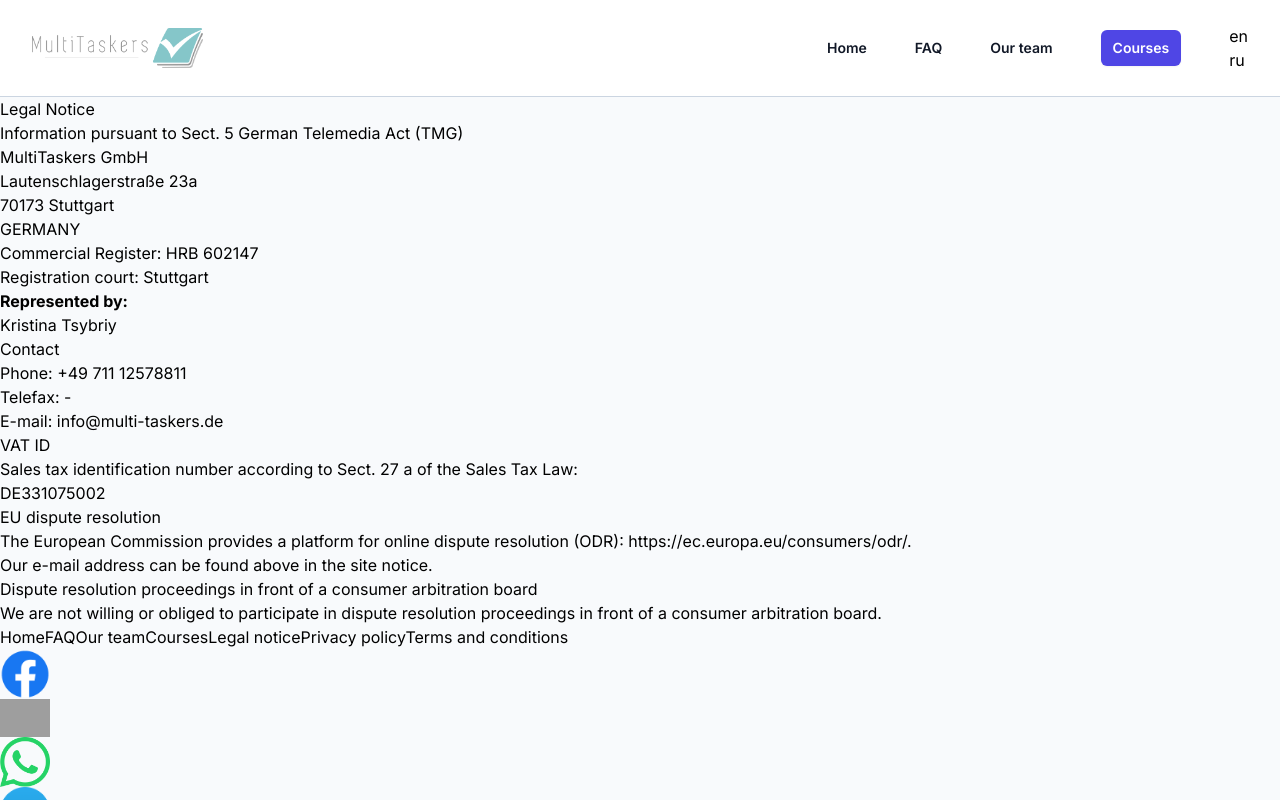
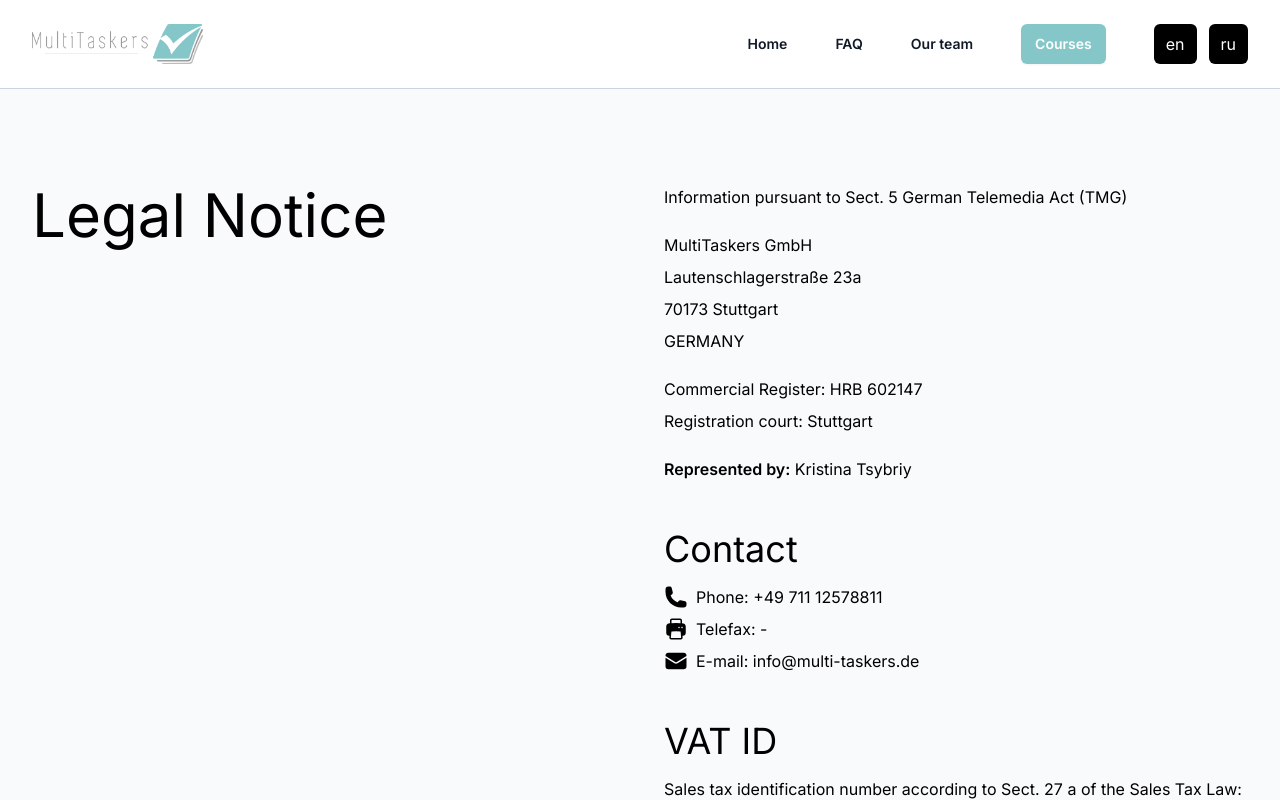
Before and after one commit to MultiTaskersGmbH/multitaskers, a Next.js app: page /en/legal-notice in a window 1280 px wide. Shown: the top 800 px of the page. Built offline with nearby package versions, Linux system fonts and the light colour scheme; grey boxes are pictures that could not be loaded.

Commit message:
add style to legal notice page

```diff
--- a/src/app/[lang]/legal-notice/page.tsx
+++ b/src/app/[lang]/legal-notice/page.tsx
@@ -1,4 +1,10 @@
 import type { Metadata } from "next";
+
+import {
+  PhoneIcon,
+  PrinterIcon,
+  EnvelopeIcon,
+} from "@heroicons/react/24/solid";
 
 export const metadata: Metadata = {
   title: "Legal Notice",
@@ -6,50 +12,59 @@ export const metadata: Metadata = {
 
 export default function Page() {
   return (
-    <>
-      <section>
-        <h1>Legal Notice</h1>
-        <h2>Information pursuant to Sect. 5 German Telemedia Act (TMG)</h2>
-        <p>
-          MultiTaskers GmbH
-          <br />
-          Lautenschlagerstraße 23a
-          <br />
-          70173 Stuttgart
-          <br />
-          GERMANY
-        </p>
+    <section className="mx-auto max-w-7xl px-4 py-24 sm:px-6 lg:px-8">
+      <div className="grid gap-8 md:grid-cols-2 lg:gap-12">
+        <h1 className="mb-6 text-5xl lg:text-6xl">Legal Notice</h1>
+        <div>
+          <div className="pb-12">
+            <h2 className="mb-6">
+              Information pursuant to Sect. 5 German Telemedia Act (TMG)
+            </h2>
+            <ol className="mb-6 grid gap-y-2">
+              <li>MultiTaskers GmbH</li>
+              <li>Lautenschlagerstraße 23a</li>
+              <li>70173 Stuttgart</li>
+              <li className="uppercase">Germany</li>
+            </ol>
+
+            <ol className="mb-6 grid gap-y-2">
+              <li>Commercial Register: HRB 602147</li>
+              <li>Registration court: Stuttgart</li>
+            </ol>
 
             <p>
-          Commercial Register: HRB 602147
-          <br />
-          Registration court: Stuttgart
+              <span className="font-semibold">Represented by:</span> Kristina
+              Tsybriy
             </p>
+          </div>
 
+          <div className="pb-12">
+            <h2 className="mb-4 text-3xl lg:text-4xl">Contact</h2>
+            <ol className="grid gap-y-2">
+              <li className="flex gap-2">
+                <PhoneIcon className="h-6 w-6" /> Phone: +49 711 12578811
+              </li>
+              <li className="flex gap-2">
+                <PrinterIcon className="h-6 w-6" />
+                Telefax: -
+              </li>
+              <li className="flex gap-2">
+                <EnvelopeIcon className="h-6 w-6" />
+                E-mail: info@multi-taskers.de
+              </li>
+            </ol>
+          </div>
+
+          <div className="pb-12">
+            <h2 className="mb-4 text-3xl lg:text-4xl">VAT ID</h2>
             <p>
-          <strong>Represented by:</strong>
-          <br />
-          Kristina Tsybriy
+              Sales tax identification number according to Sect. 27 a of the
+              Sales Tax Law: DE331075002
             </p>
+          </div>
 
-        <h2>Contact</h2>
-        <p>
-          Phone: +49 711 12578811
-          <br />
-          Telefax: -
-          <br />
-          E-mail: info@multi-taskers.de
-        </p>
-
-        <h2>VAT ID</h2>
-        <p>
-          Sales tax identification number according to Sect. 27 a of the Sales
-          Tax Law:
-          <br />
-          DE331075002
-        </p>
-
-        <h2>EU dispute resolution</h2>
+          <div className="pb-12">
+            <h2 className="mb-4 text-3xl lg:text-4xl">EU dispute resolution</h2>
             <p>
               The European Commission provides a platform for online dispute
               resolution (ODR):{" "}
@@ -62,8 +77,9 @@ export default function Page() {
               </a>
               .<br /> Our e-mail address can be found above in the site notice.
             </p>
+          </div>
 
-        <h2>
+          <h2 className="mb-4 text-3xl lg:text-4xl">
             Dispute resolution proceedings in front of a consumer arbitration
             board
           </h2>
@@ -71,7 +87,8 @@ export default function Page() {
             We are not willing or obliged to participate in dispute resolution
             proceedings in front of a consumer arbitration board.
           </p>
+        </div>
+      </div>
     </section>
-    </>
   );
 }
--- a/src/app/[lang]/page.tsx
+++ b/src/app/[lang]/page.tsx
@@ -2,6 +2,8 @@ import Image from "next/image";
 
 import { getDictionary } from "@/lib/getDictionary";
 import Button from "@/components/ui/button";
+
+import { CheckBadgeIcon } from "@heroicons/react/24/solid";
 
 import type { Locale } from "i18n.config";
 
@@ -51,21 +53,8 @@ export default async function Page({
               key={benefit.heading}
               className="rounded-md border border-teal-300 bg-white p-4 "
             >
-              <div className="mb-2 flex gap-3">
-                <div className="shrink-0">
-                  <svg
-                    xmlns="http://www.w3.org/2000/svg"
-                    viewBox="0 0 24 24"
-                    fill="currentColor"
-                    className="h-6 w-6"
-                  >
-                    <path
-                      fillRule="evenodd"
-                      d="M8.603 3.799A4.49 4.49 0 0112 2.25c1.357 0 2.573.6 3.397 1.549a4.49 4.49 0 013.498 1.307 4.491 4.491 0 011.307 3.497A4.49 4.49 0 0121.75 12a4.49 4.49 0 01-1.549 3.397 4.491 4.491 0 01-1.307 3.497 4.491 4.491 0 01-3.497 1.307A4.49 4.49 0 0112 21.75a4.49 4.49 0 01-3.397-1.549 4.49 4.49 0 01-3.498-1.306 4.491 4.491 0 01-1.307-3.498A4.49 4.49 0 012.25 12c0-1.357.6-2.573 1.549-3.397a4.49 4.49 0 011.307-3.497 4.49 4.49 0 013.497-1.307zm7.007 6.387a.75.75 0 10-1.22-.872l-3.236 4.53L9.53 12.22a.75.75 0 00-1.06 1.06l2.25 2.25a.75.75 0 001.14-.094l3.75-5.25z"
-                      clipRule="evenodd"
-                    />
-                  </svg>
-                </div>
+              <div className="mb-2 flex gap-2">
+                <CheckBadgeIcon className="h-6 w-6 shrink-0" />
                 <h4 className="font-bold">{benefit.heading}</h4>
               </div>
               <p>{benefit.description}</p>
--- a/src/components/header.tsx
+++ b/src/components/header.tsx
@@ -11,6 +11,7 @@ import { Bars3Icon, XMarkIcon } from "@heroicons/react/24/outline";
 import { useState } from "react";
 
 import LocaleSwitcher from "@/components/locale-switcher";
+import Button from "./ui/button";
 
 type DictionaryType = Record<string, string>;
 
@@ -74,12 +75,7 @@ export default function Header({
           >
             {dictionary.menu.team}
           </Link>
-          <Link
-            href={`/${lang}/courses`}
-            className="rounded-md bg-indigo-600 px-3 py-2 text-sm font-semibold text-white shadow-sm hover:bg-indigo-500 focus-visible:outline focus-visible:outline-2 focus-visible:outline-offset-2 focus-visible:outline-indigo-600"
-          >
-            {dictionary.menu.courses}
-          </Link>
+          <Button href={`/${lang}/courses`}>{dictionary.menu.courses}</Button>
           <LocaleSwitcher />
         </div>
       </nav>
--- a/src/components/locale-switcher.tsx
+++ b/src/components/locale-switcher.tsx
@@ -16,10 +16,13 @@ export default function LocaleSwitcher() {
 
   return (
     <div>
-      <ul>
+      <ul className="flex gap-3">
         {i18n.locales.map((locale) => {
           return (
-            <li key={locale}>
+            <li
+              key={locale}
+              className="rounded-md bg-black px-3 py-2 text-white"
+            >
               <Link href={redirectedPathName(locale)}>{locale}</Link>
             </li>
           );
```
Lines whose indentation alone changed are shown as unchanged.
